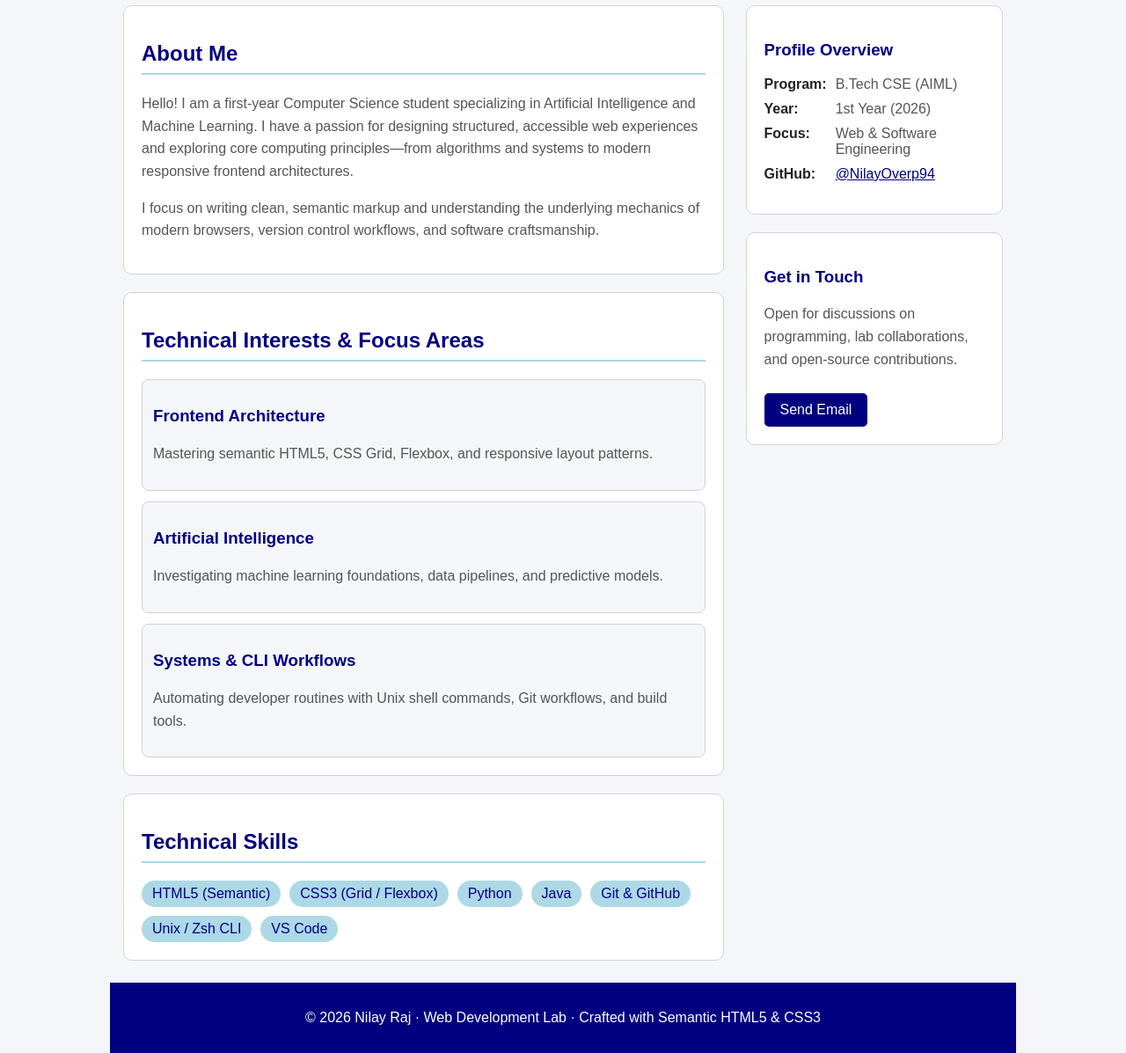
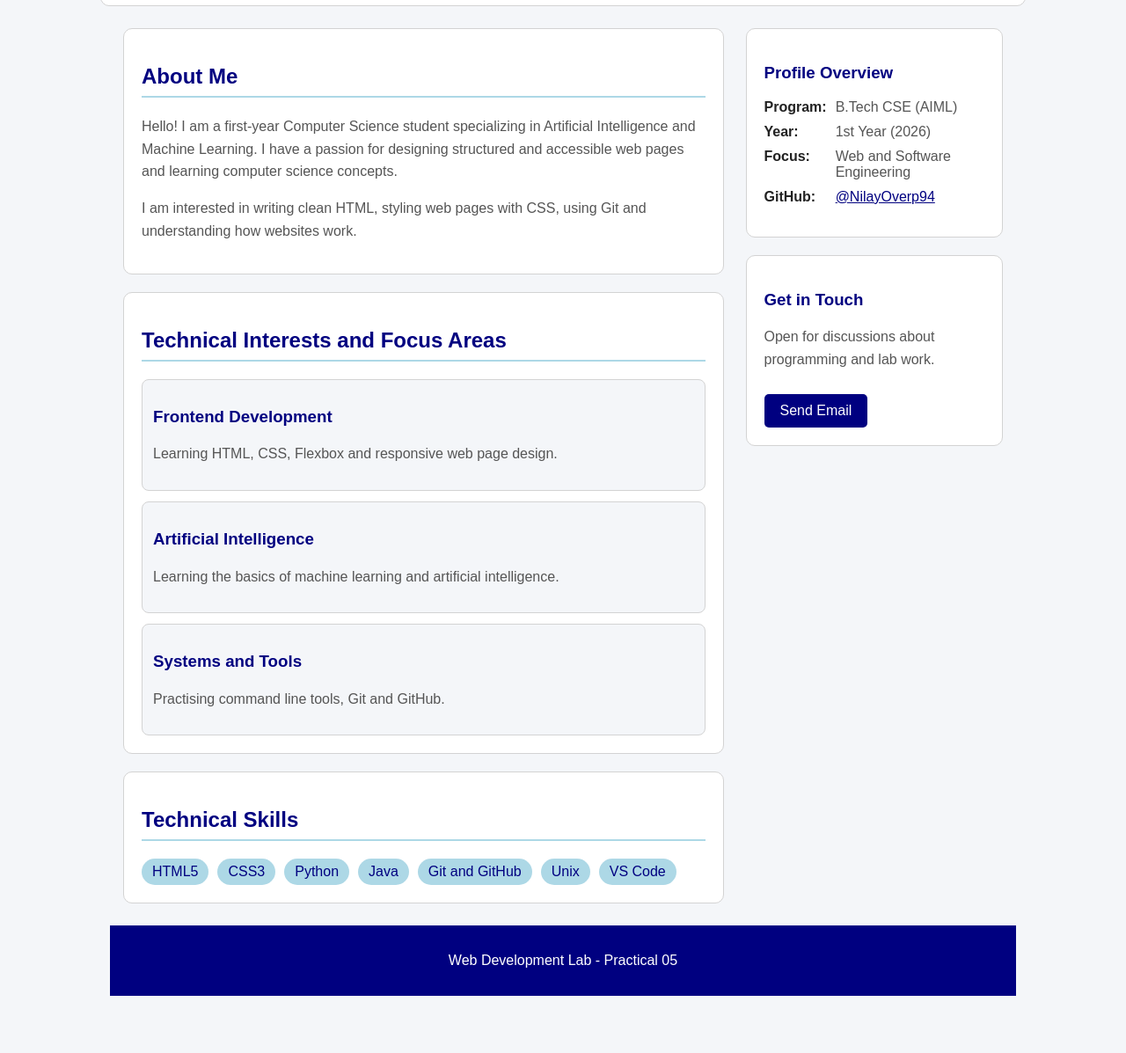
Before and after one commit to namangupta-prog/Web_Dev_lab, a plain HTML site: page P5/index.html in a window 1280 px wide. Shown: the part 217-1414 px from the top of the page at 88% size. After the commit the page ends 1369 px from the top, so only its background shows below. Drawn offline with Linux system fonts and the light colour scheme.

Commit message:
Simplify P5 HTML structure

```diff
--- a/P5/index.html
+++ b/P5/index.html
@@ -3,106 +3,113 @@
 <head>
   <meta charset="UTF-8">
   <meta name="viewport" content="width=device-width, initial-scale=1.0">
-  <title>Nilay Raj – Developer Biography</title>
+  <title>Nilay Raj - Developer Biography</title>
   <link rel="stylesheet" href="style.css">
 </head>
 <body>
 
-  <!-- Semantic Page Header -->
   <header class="bio-header">
     <div class="header-inner">
-      <div class="avatar-badge" aria-label="Profile Avatar">NR</div>
+      <div class="avatar-badge">NR</div>
       <div class="header-text">
-        <span class="eyebrow-tag">Practical 05 · Semantic Bio Page</span>
+        <p class="eyebrow-tag">Practical 05 - Semantic Bio Page</p>
         <h1 class="bio-name">Nilay Raj</h1>
         <p class="bio-role">B.Tech Computer Science &amp; Engineering (AIML) Student</p>
       </div>
     </div>
   </header>
 
-  <!-- Semantic Main Content Container -->
   <main class="bio-layout">
 
-    <!-- Primary Content Area -->
     <div class="primary-content">
 
-      <!-- About Section -->
-      <section id="about" class="bio-card">
+      <section class="bio-card">
         <h2>About Me</h2>
         <p>
-          Hello! I am a first-year Computer Science student specializing in Artificial Intelligence and Machine Learning.
-          I have a passion for designing structured, accessible web experiences and exploring core computing principles—from
-          algorithms and systems to modern responsive frontend architectures.
+          Hello! I am a first-year Computer Science student specializing in
+          Artificial Intelligence and Machine Learning. I have a passion for
+          designing structured and accessible web pages and learning computer
+          science concepts.
         </p>
         <p>
-          I focus on writing clean, semantic markup and understanding the underlying mechanics of modern browsers, version control
-          workflows, and software craftsmanship.
+          I am interested in writing clean HTML, styling web pages with CSS,
+          using Git and understanding how websites work.
         </p>
       </section>
 
-      <!-- Academic & Technical Interests Section -->
-      <section id="interests" class="bio-card">
-        <h2>Technical Interests &amp; Focus Areas</h2>
+      <section class="bio-card">
+        <h2>Technical Interests and Focus Areas</h2>
+
         <div class="cards-grid">
           <article class="interest-item">
-            <h3>Frontend Architecture</h3>
-            <p>Mastering semantic HTML5, CSS Grid, Flexbox, and responsive layout patterns.</p>
+            <h3>Frontend Development</h3>
+            <p>Learning HTML, CSS, Flexbox and responsive web page design.</p>
           </article>
+
           <article class="interest-item">
             <h3>Artificial Intelligence</h3>
-            <p>Investigating machine learning foundations, data pipelines, and predictive models.</p>
+            <p>Learning the basics of machine learning and artificial intelligence.</p>
           </article>
+
           <article class="interest-item">
-            <h3>Systems &amp; CLI Workflows</h3>
-            <p>Automating developer routines with Unix shell commands, Git workflows, and build tools.</p>
+            <h3>Systems and Tools</h3>
+            <p>Practising command line tools, Git and GitHub.</p>
           </article>
         </div>
       </section>
 
-      <!-- Skills Section -->
-      <section id="skills" class="bio-card">
+      <section class="bio-card">
         <h2>Technical Skills</h2>
+
         <div class="skill-tags">
-          <span class="tag">HTML5 (Semantic)</span>
-          <span class="tag">CSS3 (Grid / Flexbox)</span>
+          <span class="tag">HTML5</span>
+          <span class="tag">CSS3</span>
           <span class="tag">Python</span>
           <span class="tag">Java</span>
-          <span class="tag">Git &amp; GitHub</span>
-          <span class="tag">Unix / Zsh CLI</span>
+          <span class="tag">Git and GitHub</span>
+          <span class="tag">Unix</span>
           <span class="tag">VS Code</span>
         </div>
       </section>
 
     </div>
 
-    <!-- Aside Sidebar with Metadata -->
     <aside class="bio-sidebar">
+
       <section class="bio-card">
         <h3>Profile Overview</h3>
+
         <dl class="profile-meta">
           <dt>Program:</dt>
           <dd>B.Tech CSE (AIML)</dd>
+
           <dt>Year:</dt>
           <dd>1st Year (2026)</dd>
+
           <dt>Focus:</dt>
-          <dd>Web &amp; Software Engineering</dd>
+          <dd>Web and Software Engineering</dd>
+
           <dt>GitHub:</dt>
-          <dd><a href="https://github.com/NilayOverp94" target="_blank" rel="noopener noreferrer">@NilayOverp94</a></dd>
+          <dd>
+            <a href="https://github.com/NilayOverp94" target="_blank" rel="noopener noreferrer">
+              @NilayOverp94
+            </a>
+          </dd>
         </dl>
       </section>
 
-      <section class="bio-card contact-card">
+      <section class="bio-card">
         <h3>Get in Touch</h3>
-        <p>Open for discussions on programming, lab collaborations, and open-source contributions.</p>
+        <p>Open for discussions about programming and lab work.</p>
         <a href="mailto:nilayraj713@gmail.com" class="action-btn">Send Email</a>
       </section>
+
     </aside>
 
   </main>
 
-  <!-- Semantic Footer -->
   <footer class="bio-footer">
-    <p>&copy; 2026 Nilay Raj &middot; Web Development Lab &middot; Crafted with Semantic HTML5 &amp; CSS3</p>
+    <p>Web Development Lab - Practical 05</p>
   </footer>
 
 </body>
```
